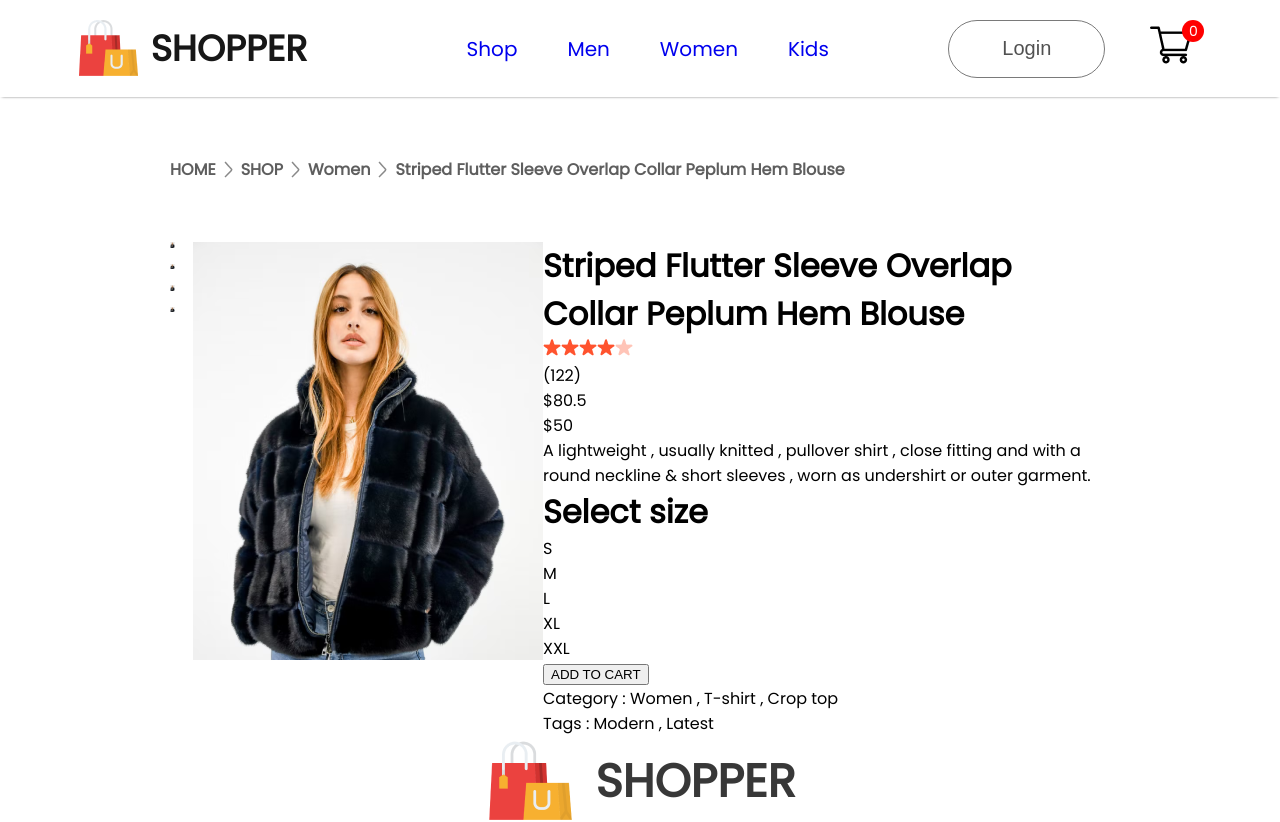
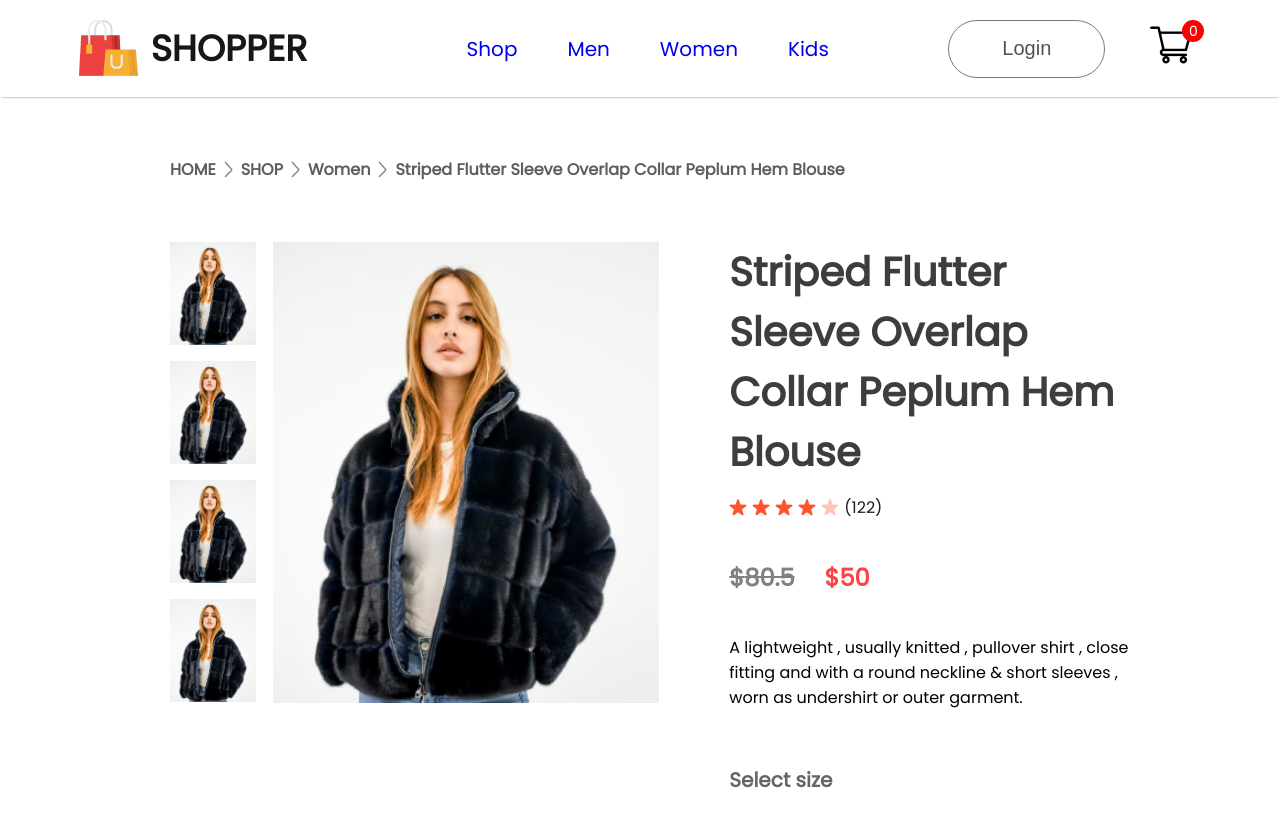
Before and after one commit to JanithKE/E-Commerce-App, a React (Create React App) app: page /Product/1 in a window 1280 px wide. Shown: the top 822 px of the page. Built offline with nearby package versions, Linux system fonts and the light colour scheme.

Commit message:
produsct displaying completed

```diff
--- a/src/Components/ProductDisplay/ProductDisplay.css
+++ b/src/Components/ProductDisplay/ProductDisplay.css
@@ -2,6 +2,7 @@
 .productdisplay{
     display: flex;
     margin: 0px 170px;
+    padding-bottom: 50px;
 }
 
 .productdisplay-left{
@@ -16,5 +17,90 @@
 }
 
 .productdisplay-img-list img{
-    width: 78.5%;
+    width: 86.3px;
 }
+
+.productdisplay-main-img{
+    width: 386px;
+    height: 500;
+}
+
+.productdisplay-right{
+    margin: 0px 70px;
+    display: flex;
+    flex-direction: column;
+}
+
+.productdisplay-right h1{
+    color: #3d3d3d;
+    font-size: 40px;
+    font-weight: 700;
+}
+
+.productdisplay-right-star{
+    display: flex;
+    align-items: center;
+    margin-top: 13px;
+    gap: 5px;
+    color: #1c1c1c;
+    font-size: 16px;
+}
+
+.productdisplay-right-prices{
+    display: flex;
+    margin: 40px 0px;
+    gap: 30px;
+    font-size: 24px;
+    font-weight: 700;
+}
+
+.productdisplsy-right-price-old{
+    color: #818181;
+    text-decoration: line-through;
+}
+
+.productdisplsy-right-price-new{
+    color: #ff4141;
+}
+
+.productdisplsy-right-size h1{
+    margin-top: 55px;
+    color: #656565;
+    font-size: 20px;
+    font-weight: 600;
+}
+
+.productdisplsy-right-sizes{
+    display: flex;
+    margin: 30px 0px;
+    gap: 20px;
+}
+
+.productdisplsy-right-sizes div{
+    padding: 18px 24px;
+    background: #fbfbfb;
+    border: 1px solid #ebebeb;
+    border-radius: 3px;
+    cursor: pointer;
+}
+
+.productdisplay-right button{
+    padding: 20px 40px;
+    width: 200px;
+    font-size: 16px;
+    font-weight: 600;
+    color: white;
+    background: #ff4141;
+    margin-bottom: 40px;
+    border: none;
+    outline: none;
+    cursor: pointer;
+}
+
+.productdisplsy-right-category {
+    margin-top: 10px;
+}
+
+.productdisplsy-right-category span{
+    font-weight: 600;
+}
```
Also changed, not shown: src/Components/ProductDisplay/ProductDisplay.jsx (+5 -3 lines).
